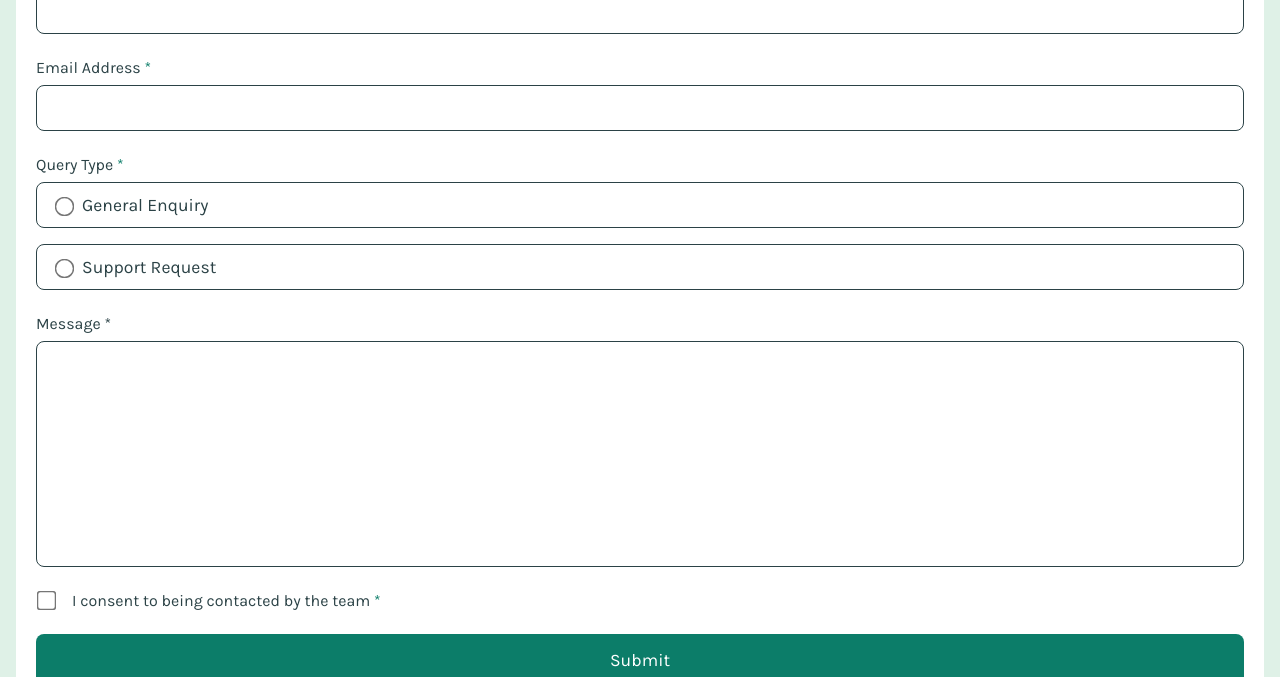
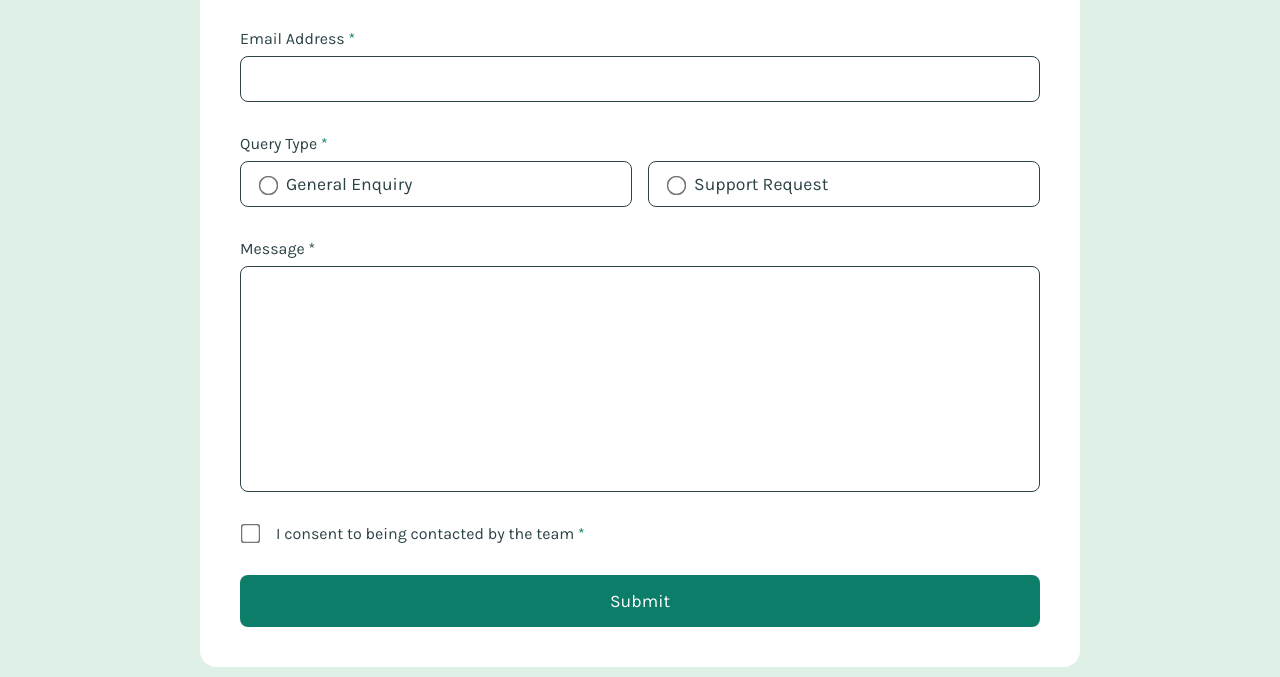
Before and after one commit to gustavodacostap/contact-form, a plain HTML site: page index.html in a window 1280 px wide. Shown: the part 241-918 px from the top of the page. Drawn offline with Linux system fonts and the light colour scheme.

Commit message:
Enhance form responsiveness with media querys

```diff
--- a/index.html
+++ b/index.html
@@ -55,7 +55,7 @@
 
       <div>
         <label for="message">Message <span>*</span></label>
-        <textarea name="message" id="message" rows="10" required></textarea>
+        <textarea name="message" id="message" rows="10" required title=""></textarea>
         <span id="message-error" class="error-message none">This field is required</span>
       </div>
 
--- a/style.css
+++ b/style.css
@@ -15,6 +15,7 @@
 }
 
 body {
+    margin: 0;
     background-color: var(--lightGreen);
     color: var(--darkGrey);
 }
@@ -27,7 +28,7 @@ main {
     background-color: var(--white);
     padding: 1.25rem;
     border-radius: 1rem;
-    margin: 1.5rem .5rem 0 .5rem;
+    margin: 1.5rem 1rem;
 }
 
 form {
@@ -49,10 +50,6 @@ form button {
 
 form button:hover {
     background-color: hsl(169, 82%, 22%);
-}
-
-form button:active {
-    transform: scale(0.97);
 }
 
 h1 {
@@ -249,3 +246,52 @@ form div {
     text-decoration: none;
     color: var(--darkGreen);
 }
+
+@media (max-width: 432px) {
+    main {
+        margin: auto 0;
+        border-radius: 0;
+    }
+}
+
+@media (min-width: 433px) and (max-width: 930px) {
+    main {
+        margin: 5% 1rem 0 1rem;
+    }
+}
+
+@media (min-width: 931px) {
+    main {
+        margin: 5% auto 0 auto;
+    }
+}
+
+@media (min-width: 700px) {
+    main {
+        max-width: 800px;
+        padding: 2.5rem;
+    }
+
+    form {
+        display: grid;
+        grid-template-columns: 1fr 1fr;
+        grid-template-rows: repeat(6, auto);
+        gap: 2rem 1rem;
+    }
+
+    form > div:nth-child(n+3) {
+        grid-column: span 2;
+    }
+
+    form button {
+        grid-column: span 2;
+    }
+
+    .radioOptions {
+        flex-direction: row;
+    }
+
+    .radioOptions div {
+        width: 50%;
+    }
+}
```
